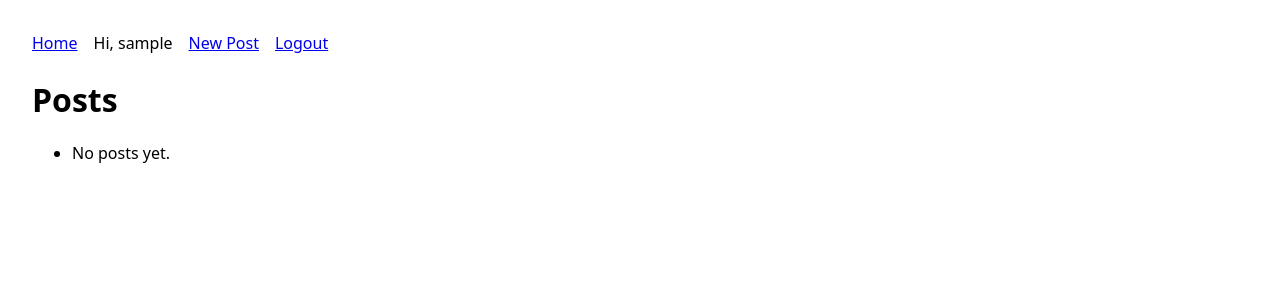
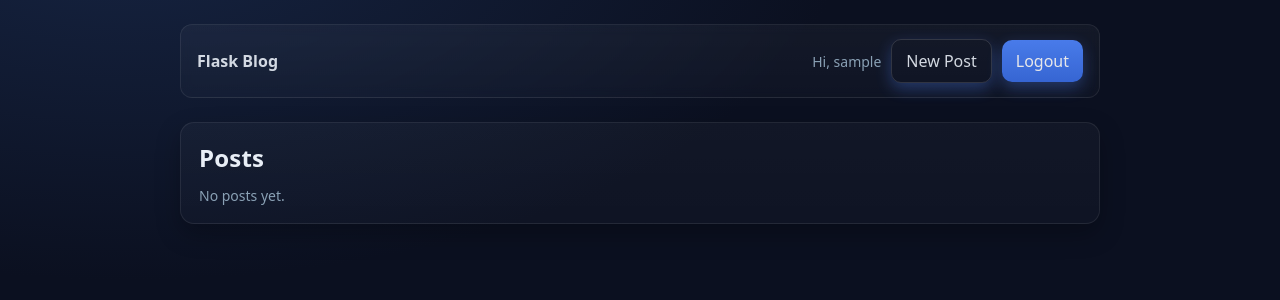
Before and after one commit to Jre321/Blog-Web, a Flask app: page / in a window 1280 px wide. Shown: the top 300 px of the page. Run offline with Flask 3, Linux system fonts and the light colour scheme; the visitor is signed in with stand-in values (Sample User, id 1).

Commit message:
Mejoras del front

```diff
--- a/src/flask_blog/static/css/style.css
+++ b/src/flask_blog/static/css/style.css
@@ -1,5 +1,42 @@
-body { font-family: system-ui, sans-serif; margin: 2rem; }
-nav { display: flex; gap: 1rem; margin-bottom: 1.5rem; }
-.btn { padding: 0.4rem 0.8rem; background: #0d6efd; color: white; border: 0; }
-.error { color: #a00; }
-.flashes { list-style: none; padding: 0; }
+:root {
+  --bg: #0b1020;
+  --card: #121a2b;
+  --muted: #8aa1b5;
+  --text: #e8eef6;
+  --accent: #4f87ff;
+  --accent-2: #7bc6ff;
+  --error: #ff6b6b;
+}
+
+* { box-sizing: border-box; }
+body { font-family: ui-sans-serif, system-ui, -apple-system, Segoe UI, Roboto, Arial, sans-serif; margin: 0; color: var(--text); background: radial-gradient(1200px 600px at 10% -10%, #162442 0%, #0b1020 60%); min-height: 100vh; }
+
+.container { max-width: 960px; margin: 0 auto; padding: 24px 20px 56px; }
+
+nav { display: flex; align-items: center; justify-content: space-between; gap: 1rem; margin-bottom: 24px; padding: 14px 16px; border: 1px solid rgba(255,255,255,0.08); background: linear-gradient(180deg, rgba(255,255,255,0.04), rgba(255,255,255,0.02)); border-radius: 12px; backdrop-filter: blur(6px); }
+nav a { color: var(--text); text-decoration: none; opacity: 0.9; }
+nav a:hover { color: var(--accent-2); }
+
+h1, h2, h3 { margin: 0 0 12px; letter-spacing: 0.2px; }
+
+.card { background: linear-gradient(180deg, rgba(255,255,255,0.03), rgba(255,255,255,0.02)); border: 1px solid rgba(255,255,255,0.08); border-radius: 14px; padding: 18px 18px; box-shadow: 0 10px 25px rgba(0,0,0,0.25); }
+.stack { display: grid; gap: 14px; }
+
+.list { list-style: none; padding: 0; margin: 0; display: grid; gap: 12px; }
+.list a { color: var(--accent-2); text-decoration: none; }
+.list a:hover { text-decoration: underline; }
+
+.btn { padding: 10px 14px; background: linear-gradient(180deg, var(--accent), #3b6fe6); color: white; border: 0; border-radius: 10px; cursor: pointer; box-shadow: 0 6px 16px rgba(79,135,255,0.35); transition: transform 0.08s ease; }
+.btn:hover { transform: translateY(-1px); }
+.btn.secondary { background: transparent; border: 1px solid rgba(255,255,255,0.15); color: var(--text); }
+
+form .field { display: grid; gap: 6px; margin-bottom: 12px; }
+form label { color: var(--muted); font-size: 14px; }
+input[type="text"], input[type="email"], input[type="password"], textarea { width: 100%; padding: 10px 12px; border-radius: 10px; border: 1px solid rgba(255,255,255,0.12); color: var(--text); background: #0f1628; outline: none; box-shadow: inset 0 1px 0 rgba(255,255,255,0.04); }
+textarea { resize: vertical; }
+
+.error { color: var(--error); font-size: 13px; }
+.flashes { list-style: none; padding: 0; margin: 0 0 10px; }
+.flashes li { padding: 10px 12px; border-radius: 10px; background: rgba(255,255,255,0.06); border: 1px solid rgba(255,255,255,0.1); }
+
+.muted { color: var(--muted); font-size: 14px; }
--- a/src/flask_blog/templates/base_template.html
+++ b/src/flask_blog/templates/base_template.html
@@ -4,21 +4,26 @@
     <meta charset="utf-8" />
     <meta name="viewport" content="width=device-width, initial-scale=1" />
     <title>{% block title %}Flask Blog{% endblock %}</title>
-    <link rel="stylesheet" href="{{ url_for('static', filename='css/style.css') }}" />
+    <link rel="stylesheet" href="{{ url_for('static', filename='css/style.css', v=2) }}" />
   </head>
   <body>
+    <div class="container">
       <nav>
-      <a href="{{ url_for('index') }}">Home</a>
+        <div>
+          <a href="{{ url_for('index') }}"><strong>Flask Blog</strong></a>
+        </div>
+        <div style="display:flex;gap:10px;align-items:center;">
           {% if current_user.is_authenticated %}
-        <span>Hi, {{ current_user.username }}</span>
-        <a href="{{ url_for('create_post') }}">New Post</a>
-        <a href="{{ url_for('logout') }}">Logout</a>
+            <span class="muted">Hi, {{ current_user.username }}</span>
+            <a class="btn secondary" href="{{ url_for('create_post') }}">New Post</a>
+            <a class="btn" href="{{ url_for('logout') }}">Logout</a>
           {% else %}
-        <a href="{{ url_for('login') }}">Login</a>
-        <a href="{{ url_for('signup') }}">Sign Up</a>
+            <a class="btn secondary" href="{{ url_for('login') }}">Login</a>
+            <a class="btn" href="{{ url_for('signup') }}">Sign Up</a>
           {% endif %}
+        </div>
       </nav>
-    <main>
+      <main class="stack">
       {% with messages = get_flashed_messages(with_categories=true) %}
         {% if messages %}
           <ul class="flashes">
@@ -30,5 +35,6 @@
       {% endwith %}
       {% block content %}{% endblock %}
       </main>
+    </div>
   </body>
 </html>
--- a/src/flask_blog/templates/index.html
+++ b/src/flask_blog/templates/index.html
@@ -1,17 +1,19 @@
 {% extends 'base_template.html' %}
 {% block title %}Home - Flask Blog{% endblock %}
 {% block content %}
+  <section class="card">
     <h1>Posts</h1>
-  <ul>
+    <ul class="list">
       {% for post in posts %}
         <li>
           <a href="{{ url_for('post_detail', slug=post.slug) }}">{{ post.title }}</a>
           {% if post.category %}
-          <small>({{ post.category }})</small>
+            <span class="muted"> · {{ post.category }}</span>
           {% endif %}
         </li>
       {% else %}
-      <li>No posts yet.</li>
+        <li class="muted">No posts yet.</li>
       {% endfor %}
     </ul>
+  </section>
 {% endblock %}
--- a/src/flask_blog/templates/post_detail.html
+++ b/src/flask_blog/templates/post_detail.html
@@ -1,9 +1,9 @@
 {% extends 'base_template.html' %}
 {% block title %}{{ post.title }} - Flask Blog{% endblock %}
 {% block content %}
-  <article>
+  <article class="card">
     <h1>{{ post.title }}</h1>
-    {% if post.category %}<p><em>{{ post.category }}</em></p>{% endif %}
+    {% if post.category %}<p class="muted">{{ post.category }}</p>{% endif %}
     <div>
       {{ post.content|e|replace('\n', '<br>')|safe }}
     </div>
```
Also changed, not shown: src/flask_blog/templates/admin/post_form.html (+5 -3 lines), src/flask_blog/templates/admin/signup_form.html (+5 -3 lines), src/flask_blog/templates/login_form.html (+5 -3 lines). Lines whose indentation alone changed are shown as unchanged.
